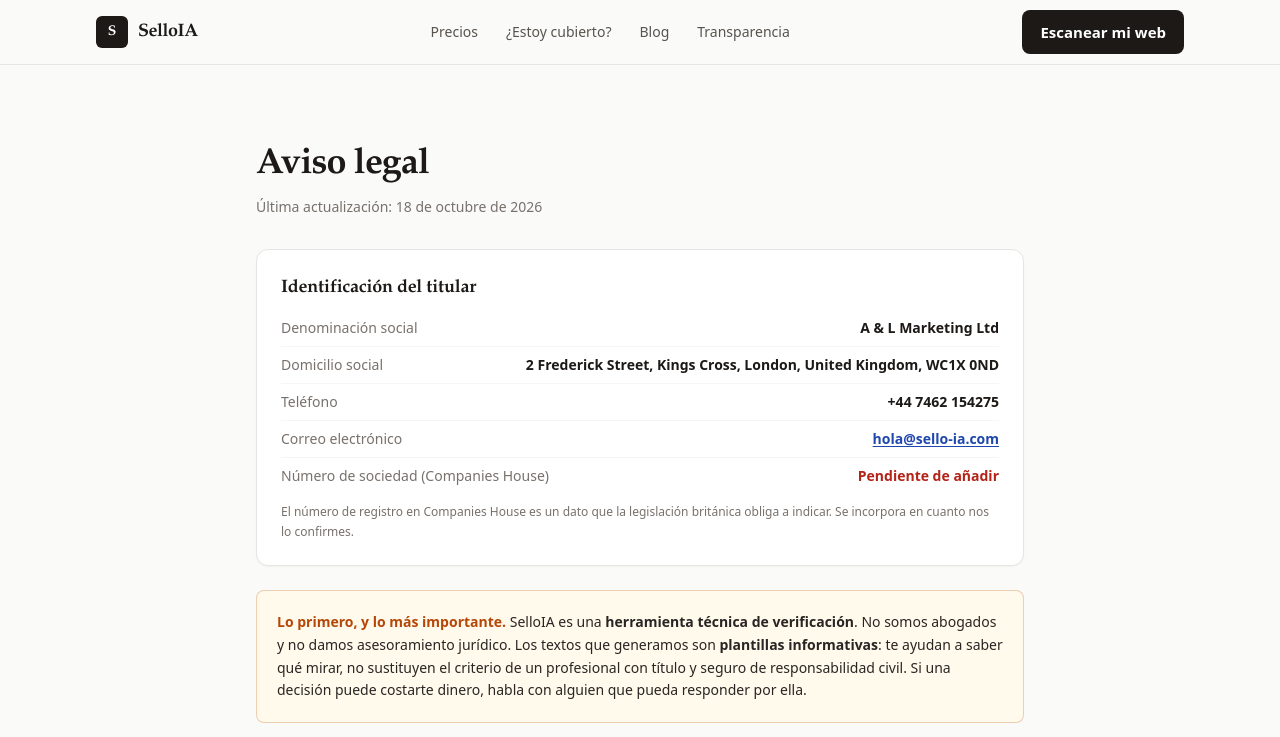
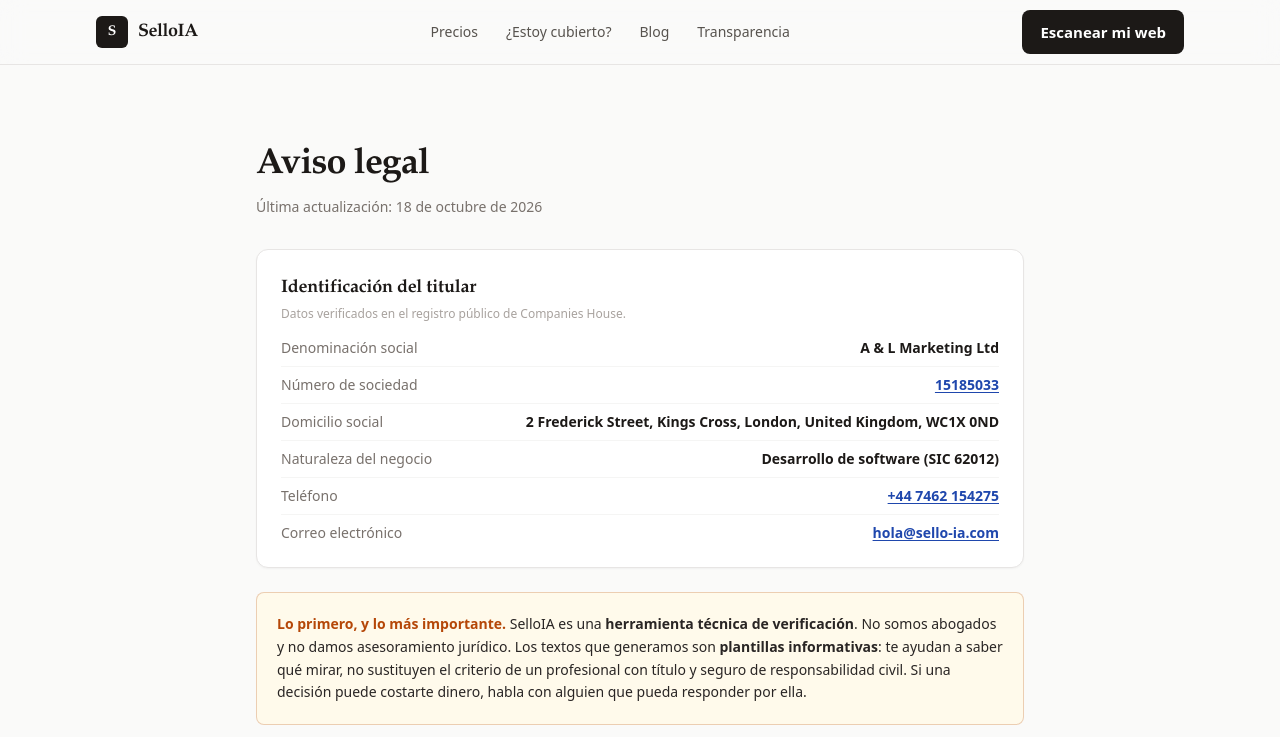
Before and after one commit to aandl-cyber/selloia, a Next.js app: page /aviso-legal in a window 1280 px wide. Shown: the top 737 px of the page. Built offline with nearby package versions, Linux system fonts and the light colour scheme.

Commit message:
feat: numero de sociedad 15185033 verificado en Companies House

```diff
--- a/src/app/aviso-legal/page.tsx
+++ b/src/app/aviso-legal/page.tsx
@@ -24,10 +24,26 @@
           <h2 className="font-display text-lg font-semibold text-piedra-900">
             Identificación del titular
           </h2>
+          <p className="mt-1 text-xs text-piedra-400">
+            Datos verificados en el registro público de Companies House.
+          </p>
           <dl className="mt-4 space-y-2 text-sm">
             <div className="flex flex-wrap justify-between gap-2 border-b border-piedra-100 pb-2">
               <dt className="text-piedra-500">Denominación social</dt>
               <dd className="font-semibold text-piedra-900">A &amp; L Marketing Ltd</dd>
+            </div>
+            <div className="flex flex-wrap justify-between gap-2 border-b border-piedra-100 pb-2">
+              <dt className="text-piedra-500">Número de sociedad</dt>
+              <dd className="font-semibold text-piedra-900">
+                <a
+                  href="https://find-and-update.company-information.service.gov.uk/company/15185033"
+                  target="_blank"
+                  rel="noopener noreferrer"
+                  className="text-marca-600 underline underline-offset-2"
+                >
+                  15185033
+                </a>
+              </dd>
             </div>
             <div className="flex flex-wrap justify-between gap-2 border-b border-piedra-100 pb-2">
               <dt className="text-piedra-500">Domicilio social</dt>
@@ -36,10 +52,20 @@
               </dd>
             </div>
             <div className="flex flex-wrap justify-between gap-2 border-b border-piedra-100 pb-2">
-              <dt className="text-piedra-500">Teléfono</dt>
-              <dd className="font-semibold text-piedra-900">+44 7462 154275</dd>
+              <dt className="text-piedra-500">Naturaleza del negocio</dt>
+              <dd className="font-semibold text-piedra-900">
+                Desarrollo de software (SIC 62012)
+              </dd>
             </div>
             <div className="flex flex-wrap justify-between gap-2 border-b border-piedra-100 pb-2">
+              <dt className="text-piedra-500">Teléfono</dt>
+              <dd className="font-semibold text-piedra-900">
+                <a href="tel:+447462154275" className="text-marca-600 underline underline-offset-2">
+                  +44 7462 154275
+                </a>
+              </dd>
+            </div>
+            <div className="flex flex-wrap justify-between gap-2">
               <dt className="text-piedra-500">Correo electrónico</dt>
               <dd className="font-semibold text-piedra-900">
                 <a href="mailto:hola@sello-ia.com" className="text-marca-600 underline underline-offset-2">
@@ -47,17 +73,7 @@
                 </a>
               </dd>
             </div>
-            <div className="flex flex-wrap justify-between gap-2">
-              <dt className="text-piedra-500">Número de sociedad (Companies House)</dt>
-              <dd className="font-semibold text-riesgo-critico">
-                Pendiente de añadir
-              </dd>
-            </div>
           </dl>
-          <p className="mt-4 text-xs leading-relaxed text-piedra-500">
-            El número de registro en Companies House es un dato que la legislación
-            británica obliga a indicar. Se incorpora en cuanto nos lo confirmes.
-          </p>
         </section>
 
         {/* Aviso de no asesoramiento */}
--- a/src/app/layout.tsx
+++ b/src/app/layout.tsx
@@ -69,6 +69,7 @@
   logo: "https://sello-ia.com/icon",
   email: "hola@sello-ia.com",
   telephone: "+44-7462-154275",
+  vatID: "",
   address: {
     "@type": "PostalAddress",
     streetAddress: "2 Frederick Street, Kings Cross",
--- a/src/app/privacidad/page.tsx
+++ b/src/app/privacidad/page.tsx
@@ -26,6 +26,17 @@
           <p className="mt-3 text-sm leading-relaxed text-piedra-700">
             <strong className="text-piedra-900">A &amp; L Marketing Ltd</strong>
             <br />
+            Empresa registrada en Inglaterra y Gales con el número{" "}
+            <a
+              href="https://find-and-update.company-information.service.gov.uk/company/15185033"
+              target="_blank"
+              rel="noopener noreferrer"
+              className="font-medium text-marca-600 underline underline-offset-2"
+            >
+              15185033
+            </a>
+            , constituida el 3 de octubre de 2023.
+            <br />
             2 Frederick Street, Kings Cross, London, United Kingdom, WC1X 0ND
             <br />
             Teléfono:{" "}
@@ -37,6 +48,10 @@
             <a href="mailto:hola@sello-ia.com" className="font-medium text-marca-600 underline underline-offset-2">
               hola@sello-ia.com
             </a>
+          </p>
+          <p className="mt-3 text-xs leading-relaxed text-piedra-500">
+            A &amp; L Marketing Ltd es el responsable del tratamiento en el sentido del
+            RGPD y del UK GDPR. SelloIA es una marca comercial de esa sociedad.
           </p>
         </section>
 
```
